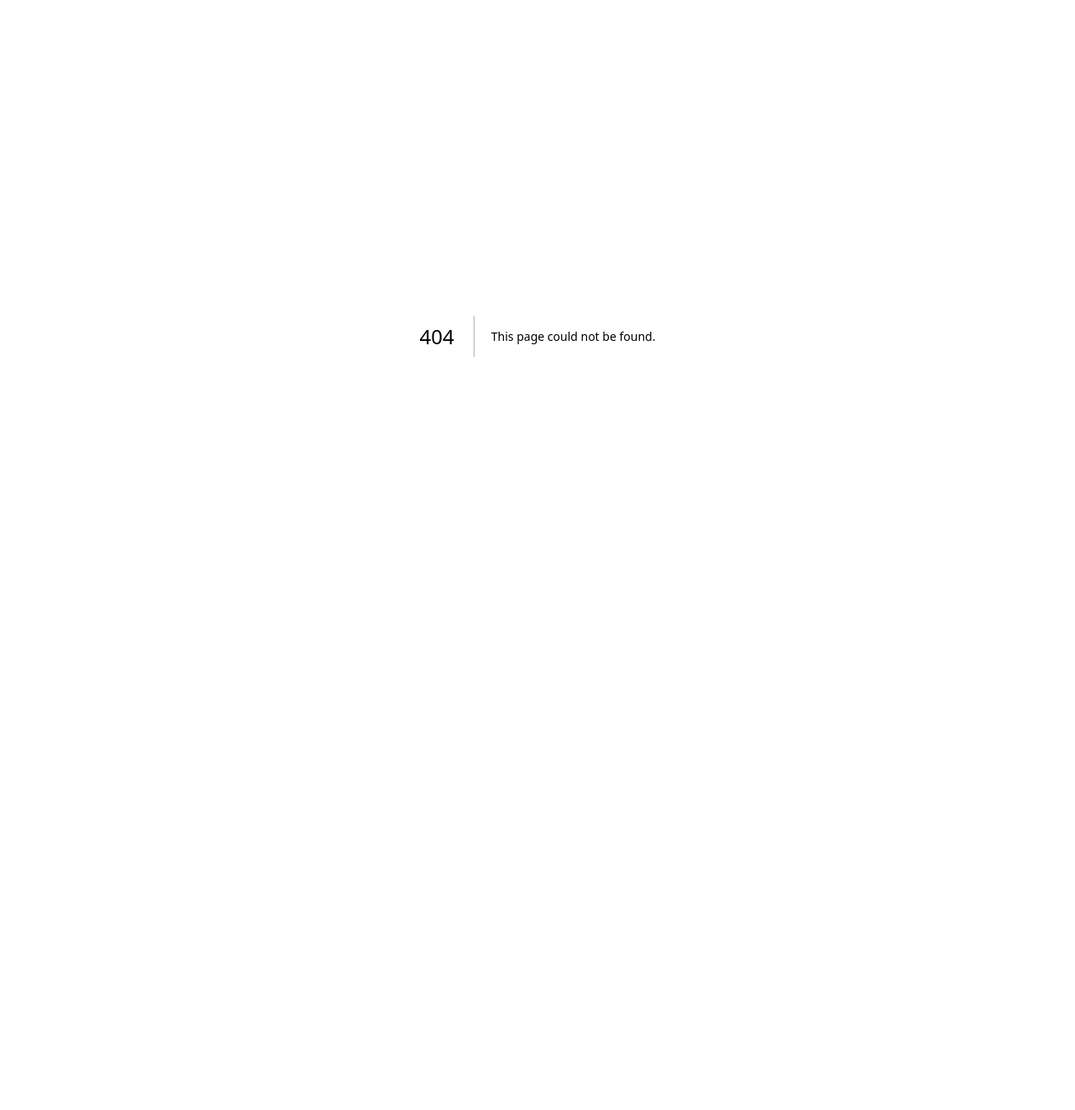
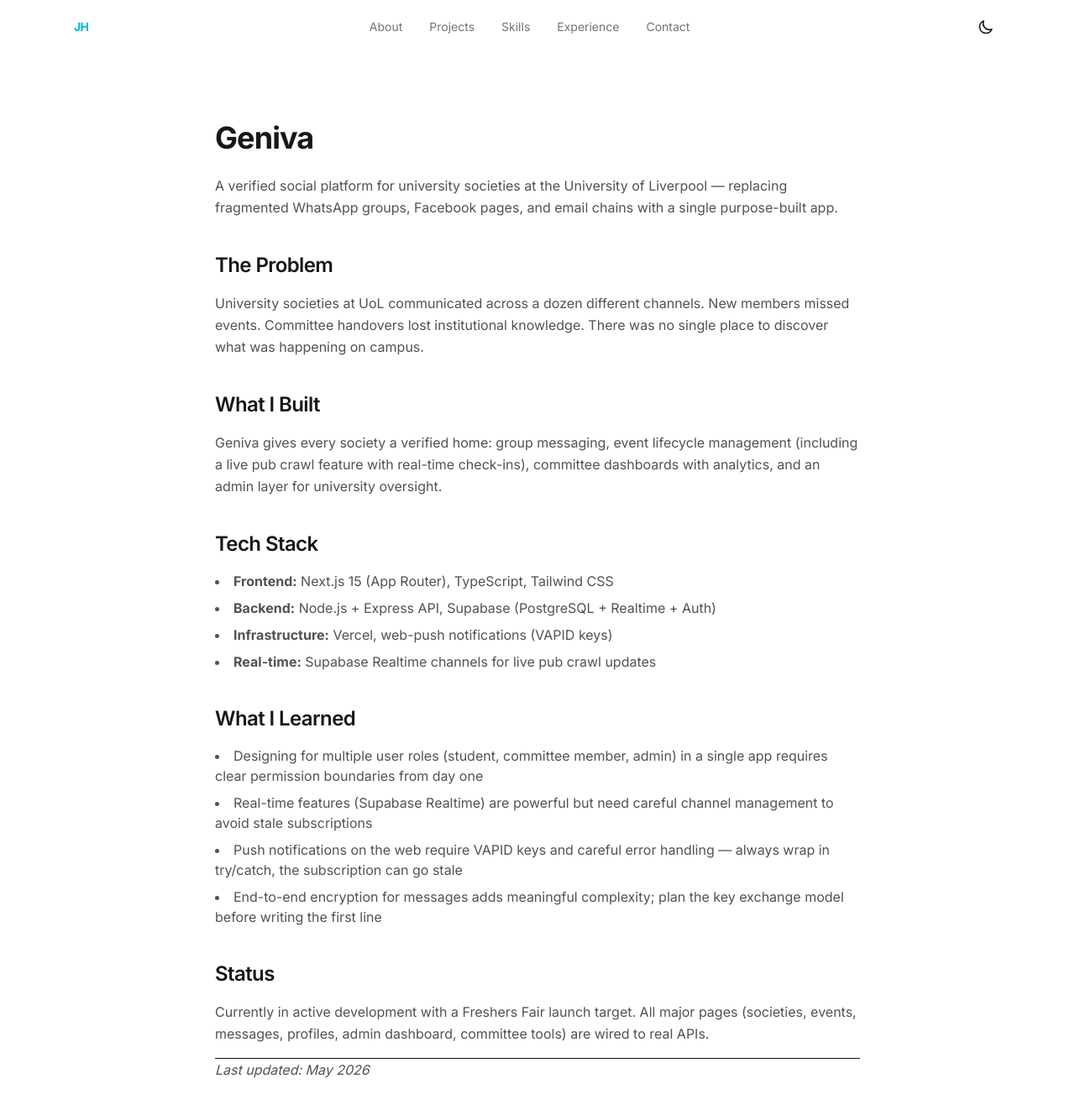
Before and after one commit to Josh-0100/joshhinder-portfolio, a Next.js app: page /projects/geniva in a window 1280 px wide. Before the commit this address had no page. Shown: the top 1322 px of the page at 84% size. Before the commit the page ends 800 px from the top, so only its background shows below. Built offline with nearby package versions, Linux system fonts and the light colour scheme.

Commit message:
feat: Geniva MDX case study page and projects layout

```diff
--- /dev/null
+++ b/app/projects/geniva/page.mdx
@@ -0,0 +1,50 @@
+export const metadata = {
+  title: 'Geniva — Joshua Hinder',
+  description: 'How I built a verified social platform for university societies.',
+}
+
+# Geniva
+
+A verified social platform for university societies at the University of Liverpool —
+replacing fragmented WhatsApp groups, Facebook pages, and email chains with a single
+purpose-built app.
+
+## The Problem
+
+University societies at UoL communicated across a dozen different channels. New members
+missed events. Committee handovers lost institutional knowledge. There was no single place
+to discover what was happening on campus.
+
+## What I Built
+
+Geniva gives every society a verified home: group messaging, event lifecycle management
+(including a live pub crawl feature with real-time check-ins), committee dashboards with
+analytics, and an admin layer for university oversight.
+
+## Tech Stack
+
+- **Frontend:** Next.js 15 (App Router), TypeScript, Tailwind CSS
+- **Backend:** Node.js + Express API, Supabase (PostgreSQL + Realtime + Auth)
+- **Infrastructure:** Vercel, web-push notifications (VAPID keys)
+- **Real-time:** Supabase Realtime channels for live pub crawl updates
+
+## What I Learned
+
+- Designing for multiple user roles (student, committee member, admin) in a single app
+  requires clear permission boundaries from day one
+- Real-time features (Supabase Realtime) are powerful but need careful channel management
+  to avoid stale subscriptions
+- Push notifications on the web require VAPID keys and careful error handling — always
+  wrap in try/catch, the subscription can go stale
+- End-to-end encryption for messages adds meaningful complexity; plan the key exchange
+  model before writing the first line
+
+## Status
+
+Currently in active development with a Freshers Fair launch target. All major pages
+(societies, events, messages, profiles, admin dashboard, committee tools) are wired to
+real APIs.
+
+---
+
+*Last updated: May 2026*
--- /dev/null
+++ b/app/projects/layout.tsx
@@ -0,0 +1,14 @@
+import Nav from '@/components/ui/Nav'
+
+export default function ProjectsLayout({ children }: { children: React.ReactNode }) {
+  return (
+    <>
+      <Nav />
+      <main className="pt-24 pb-32 px-6">
+        <div className="max-w-3xl mx-auto">
+          {children}
+        </div>
+      </main>
+    </>
+  )
+}
```
